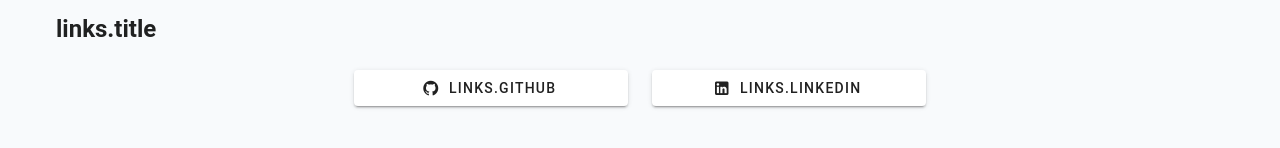
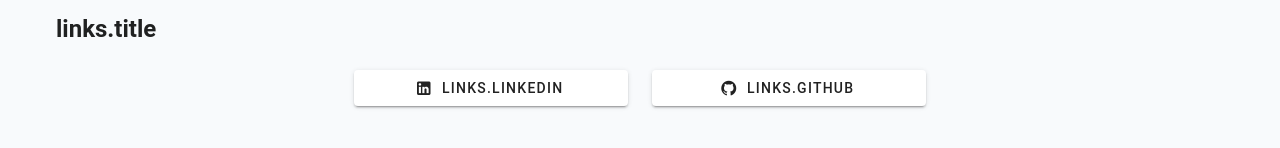
Before and after one commit to nachar/hassen-nachar-web, a Vue app: page / in a window 1280 px wide. Shown: the part 2899-3047 px from the top of the page. Built offline with nearby package versions, Linux system fonts and the light colour scheme.

Commit message:
feat: links section

```diff
--- a/src/components/LinksSection.vue
+++ b/src/components/LinksSection.vue
@@ -11,13 +11,27 @@ const { t } = useI18n();
 
   <v-row class="d-flex justify-center">
     <v-col cols="12" md="3">
-      <v-btn block prepend-icon="mdi-github">
-        {{ t('links.github') }}
+      <v-btn
+        class="mr-4"
+        href="https://www.linkedin.com/in/hassen-nachar-5667154a/"
+        target="_blank"
+        rel="noopener"
+        block
+        prepend-icon="mdi-linkedin"
+      >
+        {{ t('links.linkedin') }}
       </v-btn>
     </v-col>
     <v-col cols="12" md="3">
-      <v-btn block prepend-icon="mdi-linkedin">
-        {{ t('links.linkedin') }}
+      <v-btn
+        class="mr-4"
+        href="https://github.com/nachar"
+        target="_blank"
+        rel="noopener"
+        block
+        prepend-icon="mdi-github"
+      >
+        {{ t('links.github') }}
       </v-btn>
     </v-col>
   </v-row>
```
